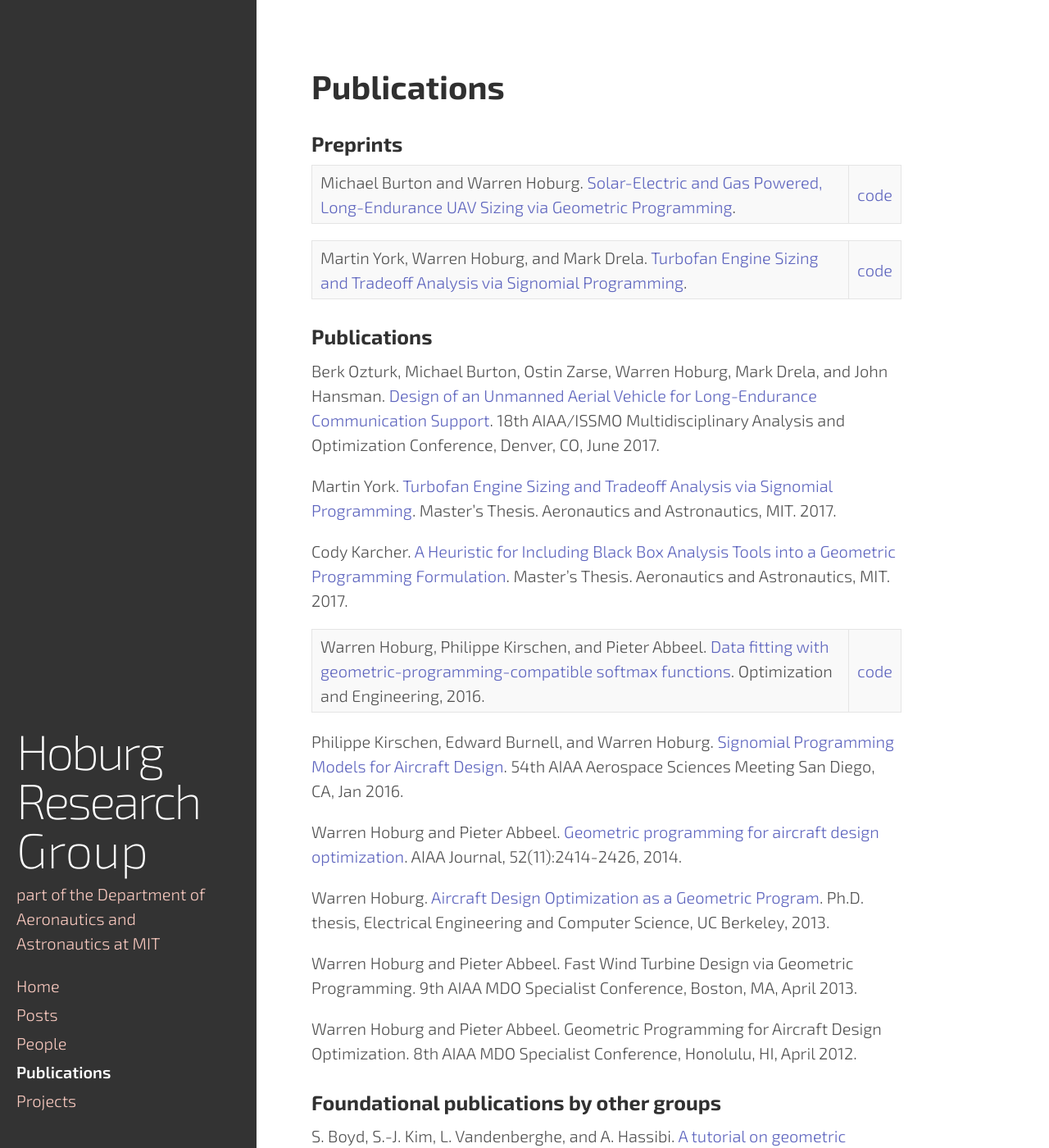
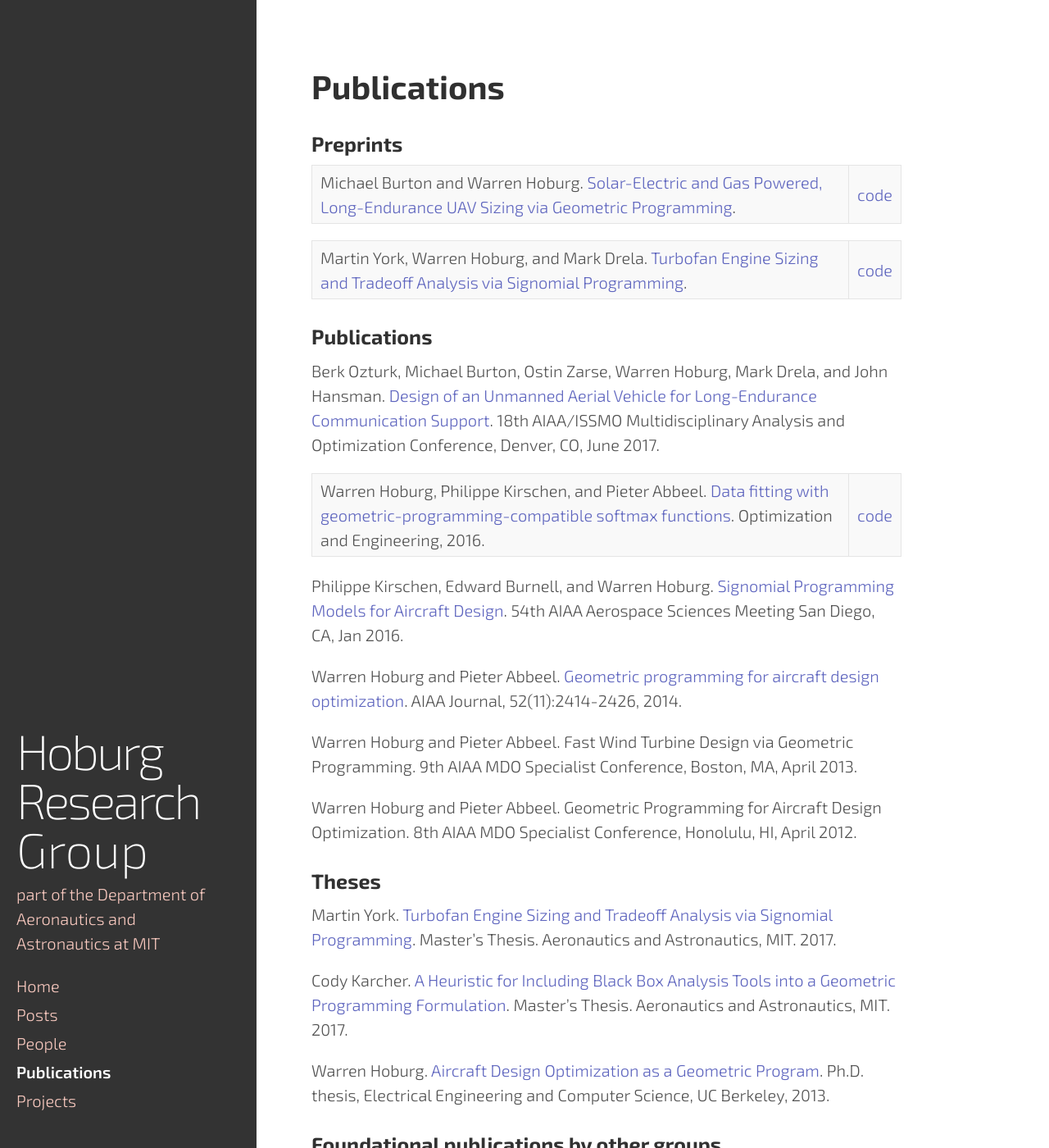
Before and after one commit to convexengineering/convexengineering.github.io, a Jekyll site: the page built from publications/index.md, in a window 1280 px wide and 1400 px high. Shown: the whole window at 82% size. Built offline with Jekyll 4.4.1, drawn with Linux system fonts in a browser that asks for light colours.

Commit message:
move some pubs to new theses section

```diff
--- a/publications/index.md
+++ b/publications/index.md
@@ -14,22 +14,24 @@ Martin York, Warren Hoburg, and Mark Drela. [Turbofan Engine Sizing and Tradeoff
 Berk Ozturk, Michael Burton, Ostin Zarse, Warren Hoburg, Mark Drela, and John Hansman. [Design of an Unmanned Aerial Vehicle for
 Long-Endurance Communication Support]({{ site.baseurl }}/publications/Aviation2017_JHO.pdf). 18th AIAA/ISSMO Multidisciplinary Analysis and Optimization Conference, Denver, CO, June 2017.
 
-Martin York. [Turbofan Engine Sizing and Tradeoff Analysis via Signomial Programming]({{ site.baseurl }}/publications/york_masters_thesis.pdf). Master's Thesis. Aeronautics and Astronautics, MIT. 2017.
-
-Cody Karcher. [A Heuristic for Including Black Box Analysis Tools into a Geometric Programming Formulation]({{ site.baseurl }}/publications/karcher_masters_thesis.pdf). Master's Thesis. Aeronautics and Astronautics, MIT. 2017.
-
 Warren Hoburg, Philippe Kirschen, and Pieter Abbeel. [Data fitting with geometric-programming-compatible softmax functions]({{ site.baseurl }}/publications/gpfitting.pdf). Optimization and Engineering, 2016. | [code](http://github.com/hoburg/gpfit)
 
 Philippe Kirschen, Edward Burnell, and Warren Hoburg. [Signomial Programming Models for Aircraft Design]({{ site.baseurl }}/publications/kirschenSP2016.pdf). 54th AIAA Aerospace Sciences Meeting San Diego, CA, Jan 2016.
 
 Warren Hoburg and Pieter Abbeel. [Geometric programming for aircraft design optimization]({{ site.baseurl }}/publications/hoburgabbeel2014.pdf). AIAA Journal, 52(11):2414-2426, 2014.
 
-Warren Hoburg. [Aircraft Design Optimization as a Geometric Program]({{ site.baseurl }}/publications/hoburg_phd_thesis.pdf). Ph.D. thesis, Electrical Engineering and Computer Science, UC Berkeley, 2013.
-
 Warren Hoburg and Pieter Abbeel. Fast Wind Turbine Design via Geometric Programming. 9th AIAA MDO Specialist Conference, Boston, MA, April 2013.
 
 Warren Hoburg and Pieter Abbeel. Geometric Programming for Aircraft Design Optimization. 8th AIAA MDO Specialist Conference, Honolulu, HI, April 2012.
 
+### Theses
+
+Martin York. [Turbofan Engine Sizing and Tradeoff Analysis via Signomial Programming]({{ site.baseurl }}/publications/york_masters_thesis.pdf). Master's Thesis. Aeronautics and Astronautics, MIT. 2017.
+
+Cody Karcher. [A Heuristic for Including Black Box Analysis Tools into a Geometric Programming Formulation]({{ site.baseurl }}/publications/karcher_masters_thesis.pdf). Master's Thesis. Aeronautics and Astronautics, MIT. 2017.
+
+Warren Hoburg. [Aircraft Design Optimization as a Geometric Program]({{ site.baseurl }}/publications/hoburg_phd_thesis.pdf). Ph.D. thesis, Electrical Engineering and Computer Science, UC Berkeley, 2013.
+
 ### Foundational publications by other groups
 
 S. Boyd, S.-J. Kim, L. Vandenberghe, and A. Hassibi. [A tutorial on geometric programming](http://stanford.edu/~boyd/papers/gp_tutorial.html). Optimization and Engineering, 8(1):67-127, 2007.
```
